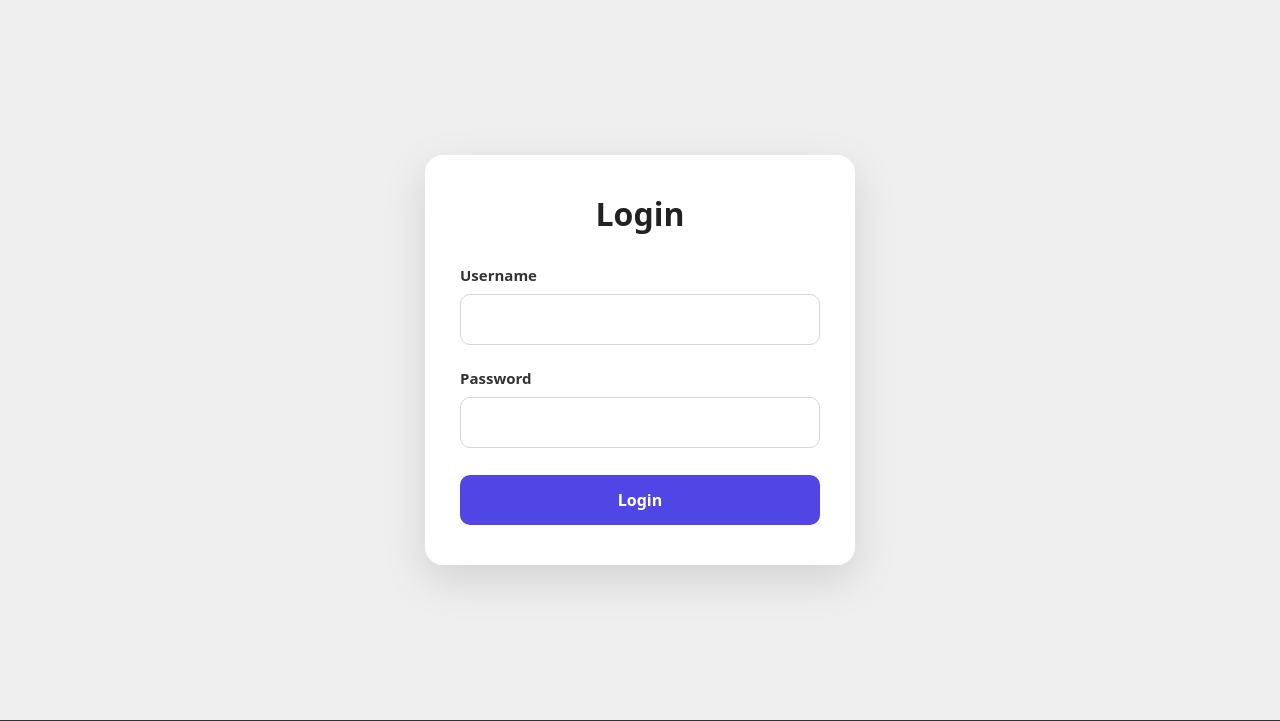
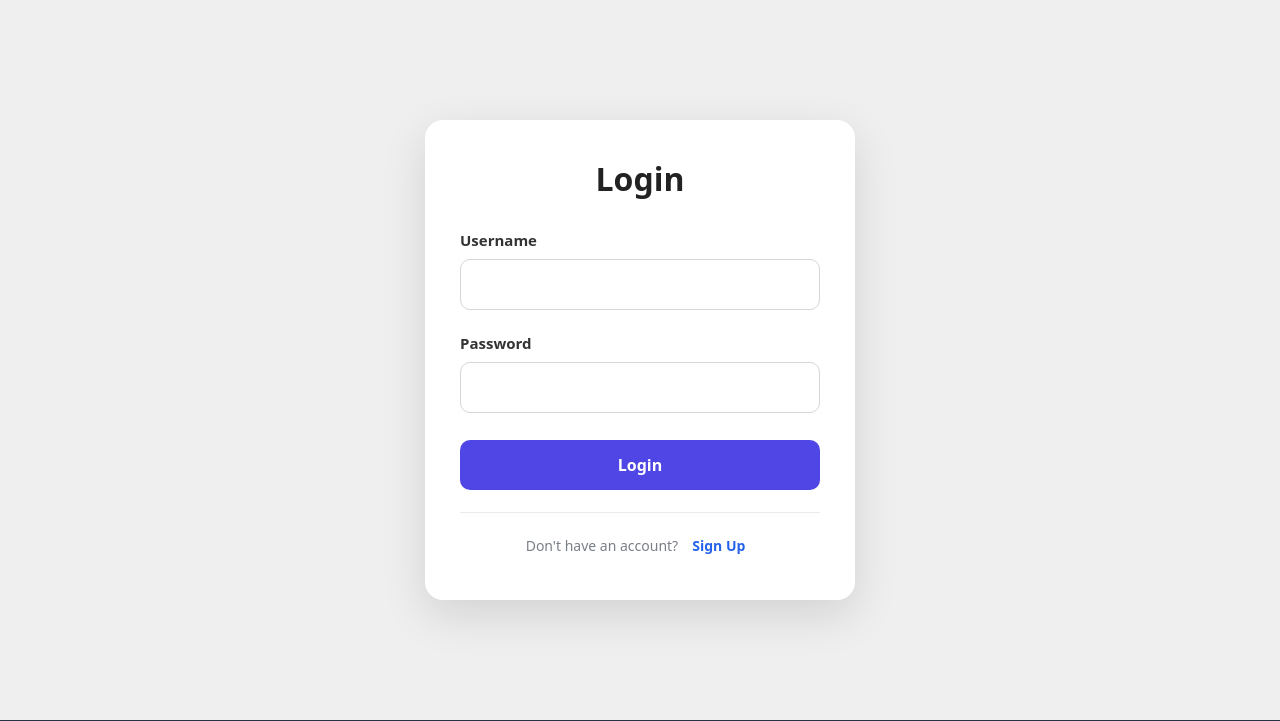
Before and after one commit to AbdullahNoman-01/blog-project-write-wave-, a Django app: page /auth/login/ in a window 1280 px wide. Shown: the part 80-801 px from the top of the page. Run offline with Django 5.2, Linux system fonts and the light colour scheme; some libraries are stand-ins or nearby versions.

Commit message:
Add signup option to login page

```diff
--- a/authentications/static/authentications/css/login.css
+++ b/authentications/static/authentications/css/login.css
@@ -116,3 +116,75 @@
         font-size: 27px;
     }
 }
+
+
+
+
+/* Signup Option */
+.signup-option {
+    margin-top: 22px;
+    padding-top: 18px;
+    border-top: 1px solid rgba(0, 0, 0, 0.08);
+
+    display: flex;
+    justify-content: center;
+    align-items: center;
+    gap: 5px;
+
+    font-size: 14px;
+    color: #7a7f87;
+}
+
+/* Sign Up Link */
+.signup-option a {
+    position: relative;
+
+    color: #2563eb;
+    font-weight: 600;
+    text-decoration: none;
+
+    transition: all 0.3s ease;
+}
+
+/* Animated underline */
+.signup-option a::after {
+    content: "";
+    position: absolute;
+    left: 0;
+    bottom: -3px;
+
+    width: 0;
+    height: 2px;
+
+    background: linear-gradient(
+        90deg,
+        #2563eb,
+        #60a5fa
+    );
+
+    border-radius: 10px;
+
+    transition: width 0.3s ease;
+}
+
+.signup-option a:hover {
+    color: #1d4ed8;
+}
+
+.signup-option a:hover::after {
+    width: 100%;
+}
+.signup-option a {
+    position: relative;
+    color: #2563eb;
+    font-weight: 700;
+    text-decoration: none;
+    padding: 4px 9px;
+    border-radius: 6px;
+    transition: all 0.3s ease;
+}
+
+.signup-option a:hover {
+    background: rgba(37, 99, 235, 0.08);
+    color: #1d4ed8;
+}
--- a/authentications/templates/authentications/login.html
+++ b/authentications/templates/authentications/login.html
@@ -48,15 +48,16 @@
                     required
                 >
             </div>
-
             <button type="submit">
                 Login
             </button>
-
         </form>
-
+        <!-- Signup Option -->
+         <div class="signup-option">
+            <span>Don't have an account?</span>
+            <a href="{% url 'signup' %}">Sign Up</a>
+        </div>
     </div>
-
 </div>
 
 {% endblock content %}
```
Also changed, not shown: db.sqlite3, ss/blog.png (added), ss/blog_detail.png (added), ss/home.png (added), ss/profile.png (added).
